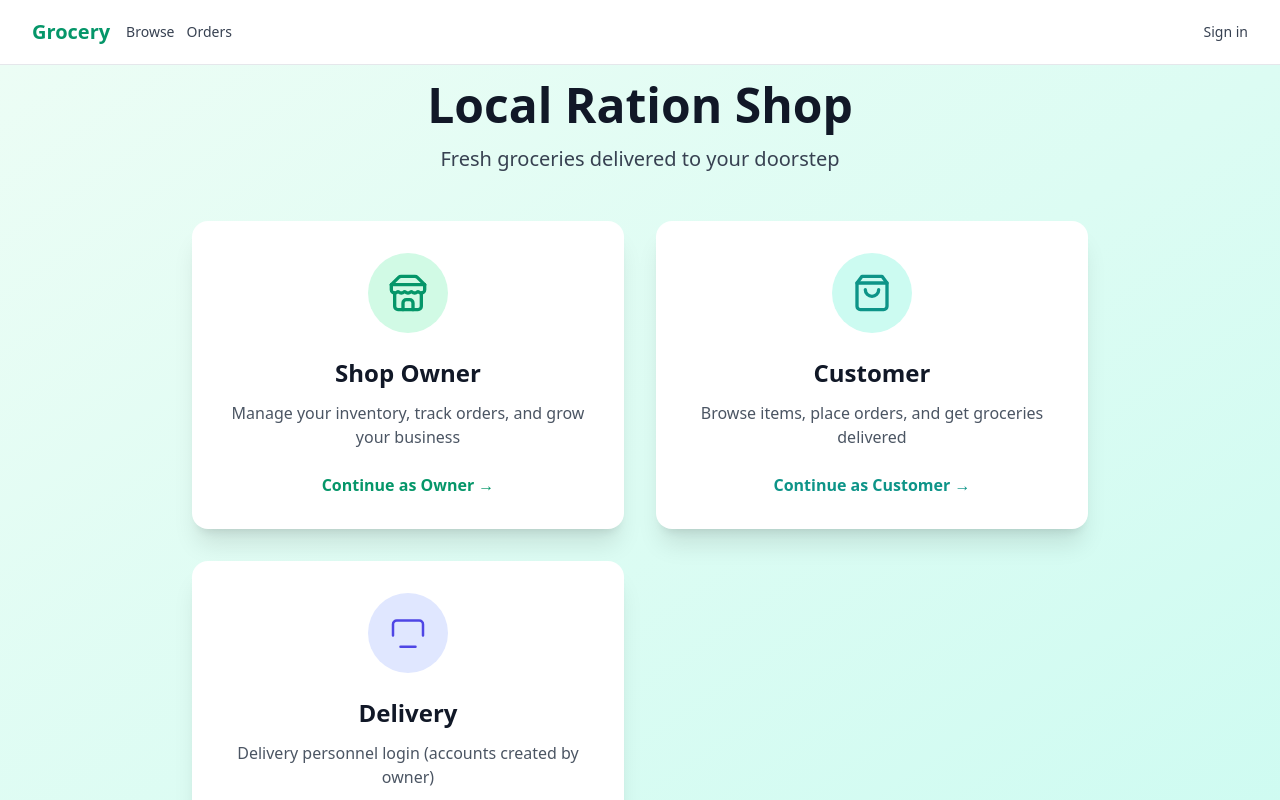
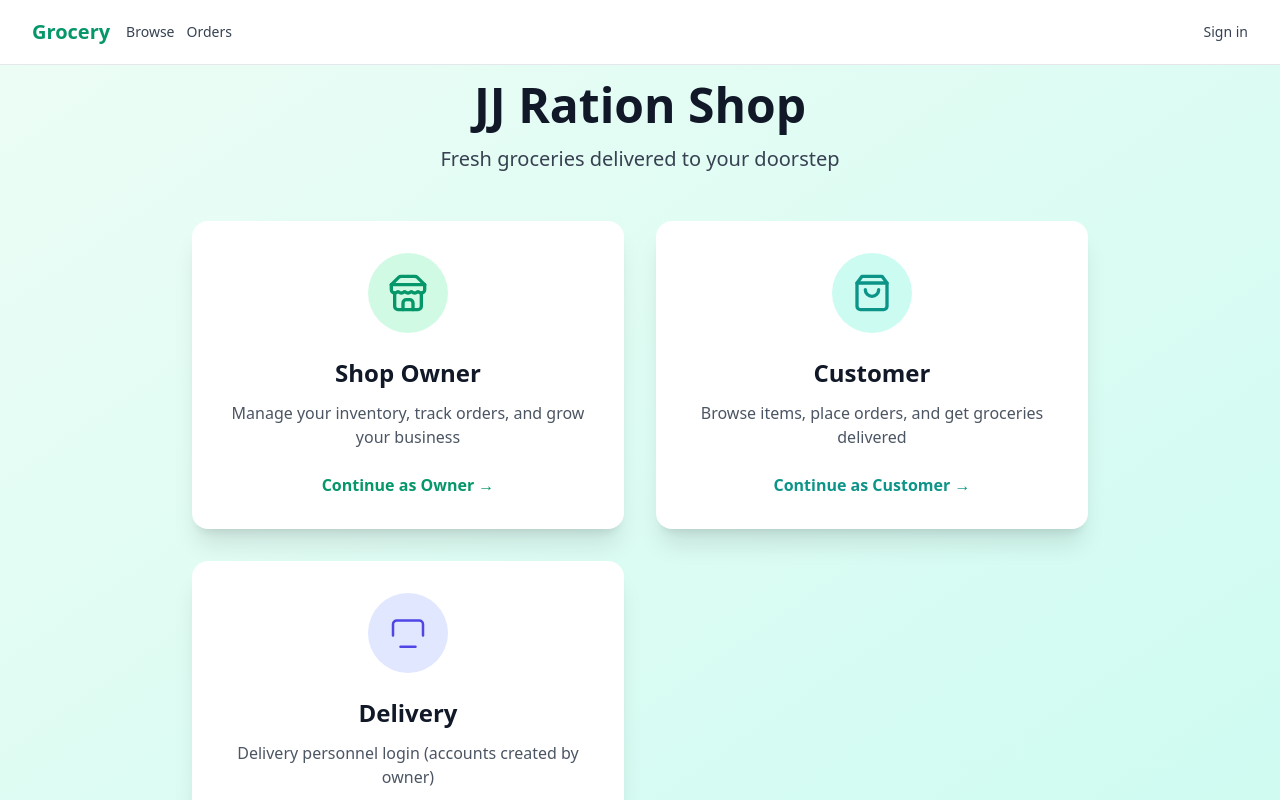
Before and after one commit to Jaganbehera1/JJ-Shop, a React (Vite) app: page / in a window 1280 px wide. Shown: the top 800 px of the page. Built offline with nearby package versions, Linux system fonts and the light colour scheme; no server answers.

Commit message:
first commit

```diff
--- a/src/pages/CustomerApp.tsx
+++ b/src/pages/CustomerApp.tsx
@@ -164,7 +164,7 @@ export function CustomerApp() {
         <div className="max-w-7xl mx-auto px-4 sm:px-6 lg:px-8 py-4">
           <div className="flex items-center justify-between">
             <div>
-              <h1 className="text-2xl font-bold text-emerald-600">Local Ration Shop</h1>
+              <h1 className="text-2xl font-bold text-emerald-600">JJ Ration Shop</h1>
               <p className="text-sm text-gray-600 mt-1">Fresh groceries delivered</p>
             </div>
             <div className="flex items-center gap-4">
--- a/src/pages/Landing.tsx
+++ b/src/pages/Landing.tsx
@@ -18,7 +18,7 @@ export function Landing() {
       <div className="max-w-4xl w-full">
         <div className="text-center mb-12">
           <h1 className="text-5xl font-bold text-gray-900 mb-4">
-            Local Ration Shop
+            JJ Ration Shop
           </h1>
           <p className="text-xl text-gray-700">
             Fresh groceries delivered to your doorstep
--- a/src/pages/OwnerDashboard.tsx
+++ b/src/pages/OwnerDashboard.tsx
@@ -79,7 +79,7 @@ export function OwnerDashboard() {
         <div className="max-w-7xl mx-auto px-4 sm:px-6 lg:px-8 py-4">
           <div className="flex items-center justify-between">
             <div>
-              <h1 className="text-2xl font-bold text-gray-900">Local Ration Shop</h1>
+              <h1 className="text-2xl font-bold text-gray-900">JJ Ration Shop</h1>
               <p className="text-sm text-gray-600 mt-1">Owner Dashboard</p>
             </div>
             <div className="flex items-center gap-4">
```
